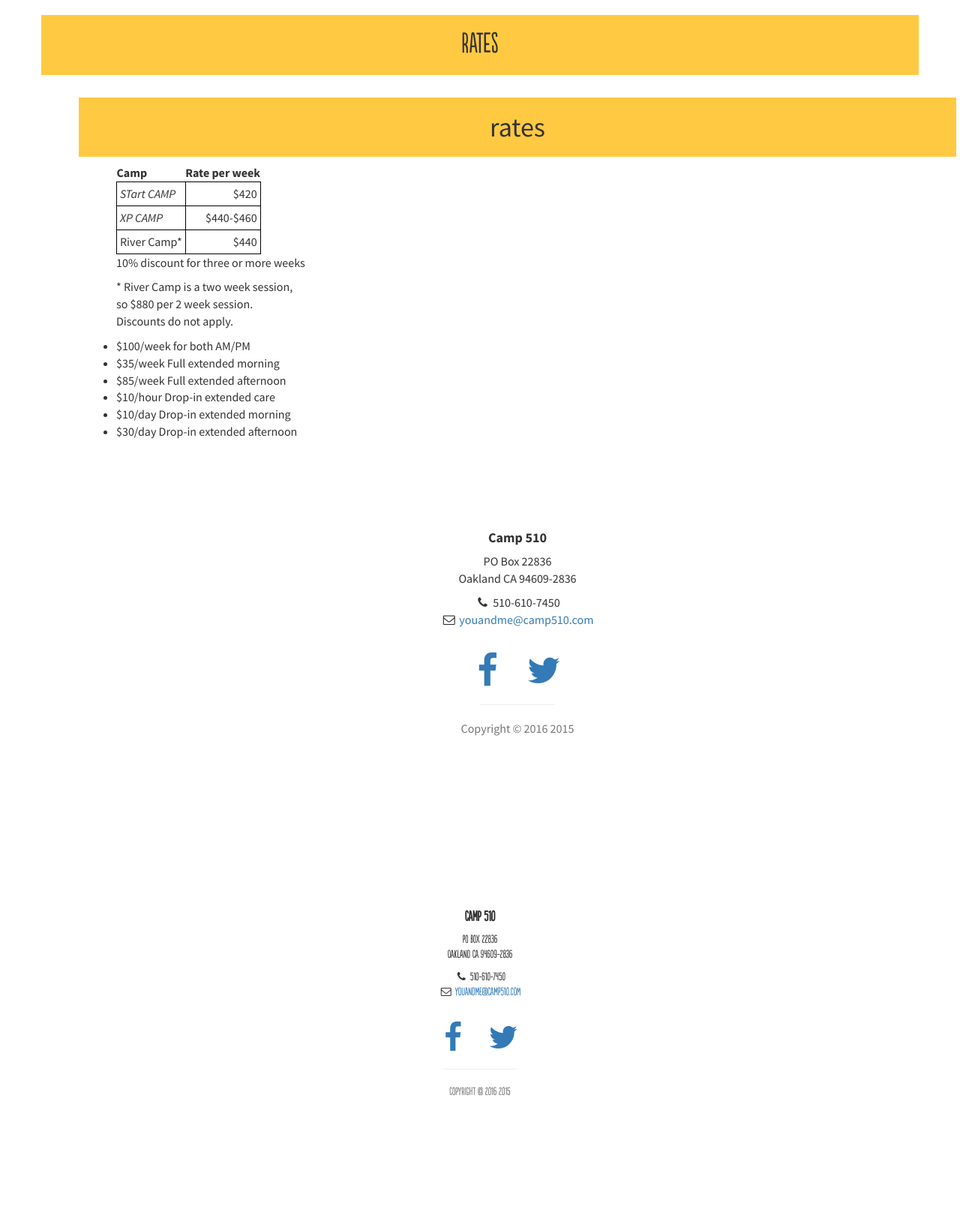
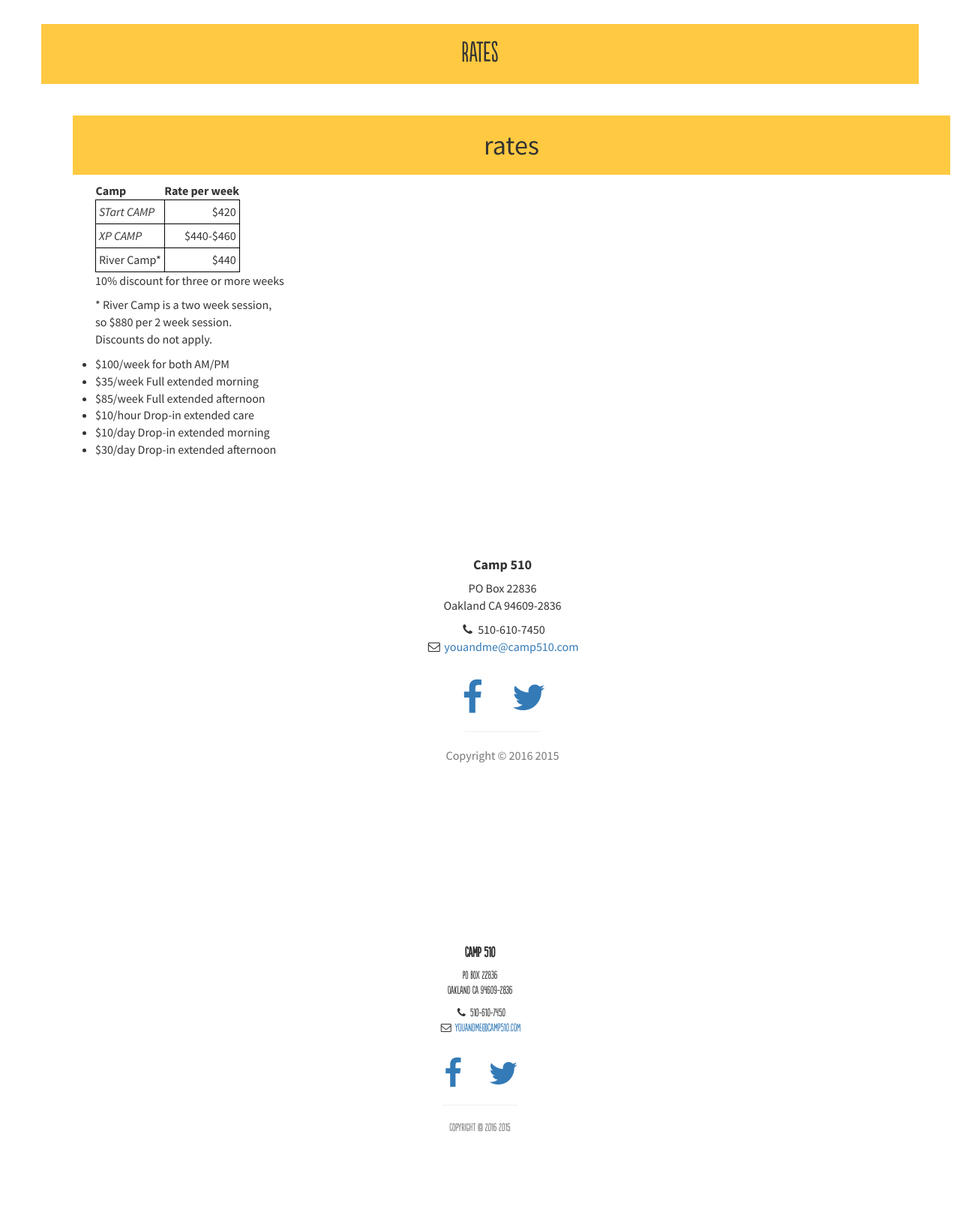
Before and after one commit to camp510/camp510, a Jekyll site: the page built from rates.html, in a window 1280 px wide. Shown: the whole page at 75% size. Built offline with Jekyll 4.4.1, drawn with Linux system fonts in a browser that asks for light colours; before the commit the page ends 1576 px from its top, so only the background shows below that.

Commit message:
fix top margin

```diff
--- a/_includes/learn.html
+++ b/_includes/learn.html
@@ -1,4 +1,4 @@
-<section id="start-camp" class="portfolio">
+<section id="start-camp" class="single">
   <div class="container">
     <div class="row">
           <div class="col-md-12">
--- a/_includes/rates.html
+++ b/_includes/rates.html
@@ -1,12 +1,11 @@
-<section id="rates" class="">
+<section id="rates" class="single">
   <div class="container">
     <div class="row">
-      <div class="">
-        <h1 class="center h1-bg">{{ page.title }}</h1>
-        <div class="center rate-item">
+      <h1 class="center h1-bg">{{ page.title }}</h1>
+      <div class="center-block">
+        <div class="rate-item">
           <p>{{ site.categories.rates }}</p>
         </div>
-
       </div>
     </div>
     <!-- /.row -->
--- a/_includes/start_camp_post_full.html
+++ b/_includes/start_camp_post_full.html
@@ -1,4 +1,4 @@
-<section id="start-camp" class="portfolio">
+<section id="start-camp" class="single">
   <div class="container">
     <div class="row">
           <div class="col-md-12">
--- a/_includes/start_camp_posts.html
+++ b/_includes/start_camp_posts.html
@@ -1,4 +1,4 @@
-<section id="start-camp" class="portfolio">
+<section id="start-camp" class="single">
   <div class="container">
     <div class="row">
           <div class="col-md-12">
--- a/css/stylish-portfolio.css
+++ b/css/stylish-portfolio.css
@@ -49,6 +49,10 @@ ul {
 
 .center {
     text-align: center;
+}
+
+.single {
+    padding: 12px;
 }
 
 /* Custom Button Styles */
@@ -308,7 +312,7 @@ footer {
     font-size: 16px;
     font-family: "Source Sans Pro","Helvetica Neue","Helvetica","Arial","sans-serif";
     text-align: justify;
-    margin-left: 50px;
+    margin-left: 30px;
 }
 
 /* table in rates */
```
Also changed, not shown: 1 other file.
